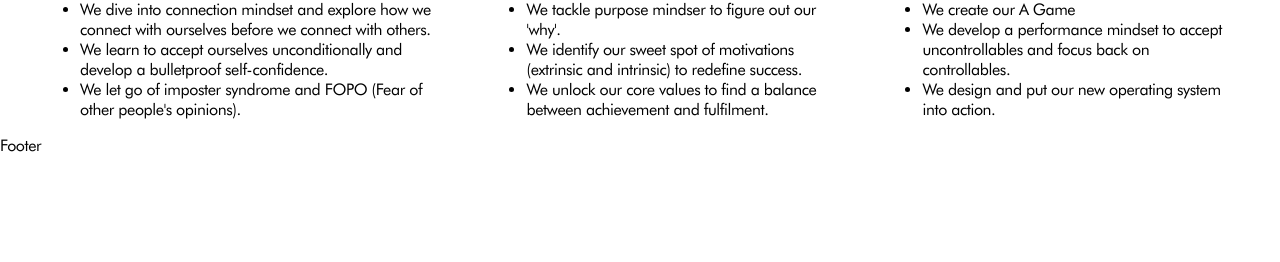
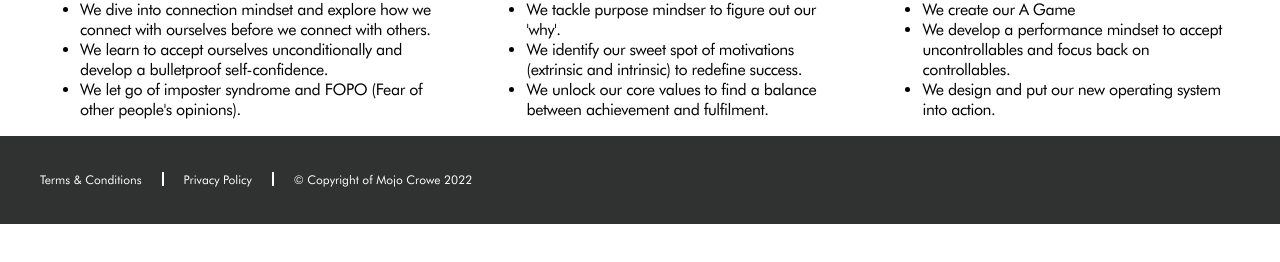
Before and after one commit to SonyTmg/mojo-react-challenge, a React (Create React App) app: page / in a window 1280 px wide. Shown: the part 474-736 px from the top of the page. Built offline with nearby package versions, Linux system fonts and the light colour scheme.

Commit message:
Initial work on footer

```diff
--- a/src/components/Footer/Footer.js
+++ b/src/components/Footer/Footer.js
@@ -1,10 +1,22 @@
 import Typography from '../Typography';
+import React from 'react';
+import styles from './Footer.module.css';
 
 function Footer() {
   return (
-    <div>
-      <Typography>Footer</Typography>
-    </div>
+    <footer className={styles.wrapper}>
+        <div className={styles.container}>
+          <Typography variant='FuturaParagraphSmall'>
+            <nav className={styles.nav} role='navigation'>
+              <a href="#" className={styles.navItem}>Terms & Conditions</a>
+              <div className={styles.VerticalDivider}></div>
+              <a href="#" className={styles.navItem}>Privacy Policy</a>
+              <div className={styles.VerticalDivider}></div>
+              <a href="#" className={styles.navItem}> ©  Copyright of Mojo Crowe 2022</a>
+            </nav>
+          </Typography>
+        </div>
+      </footer>
   );
 }
 
--- /dev/null
+++ b/src/components/Footer/Footer.module.css
@@ -0,0 +1,27 @@
+.wrapper {
+  display: flex;
+  justify-content: center;
+  width: 100%;
+  background: var(--color--dark-gray);
+}
+.container {
+  display: flex;
+  align-items: center;
+  height: 88px;
+  max-width: 1200px;
+  width: 100%;
+}
+.VerticalDivider {
+  border: 0.1px solid #ffffff;
+  height: 12px;
+}
+
+.nav {
+  display: flex;
+  gap: 20px;
+}
+
+.navItem {
+  color: var(--color--white);
+  text-decoration: none;
+}
```
